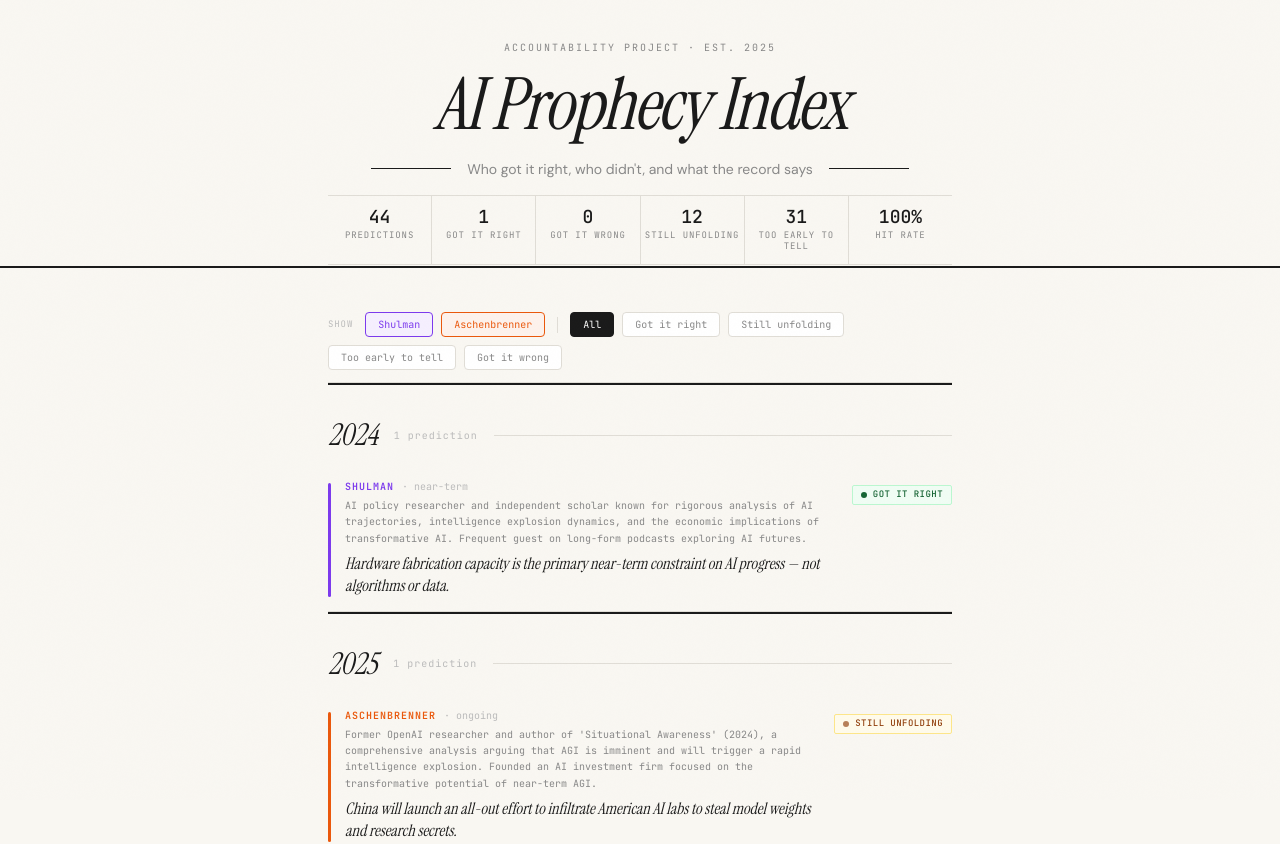
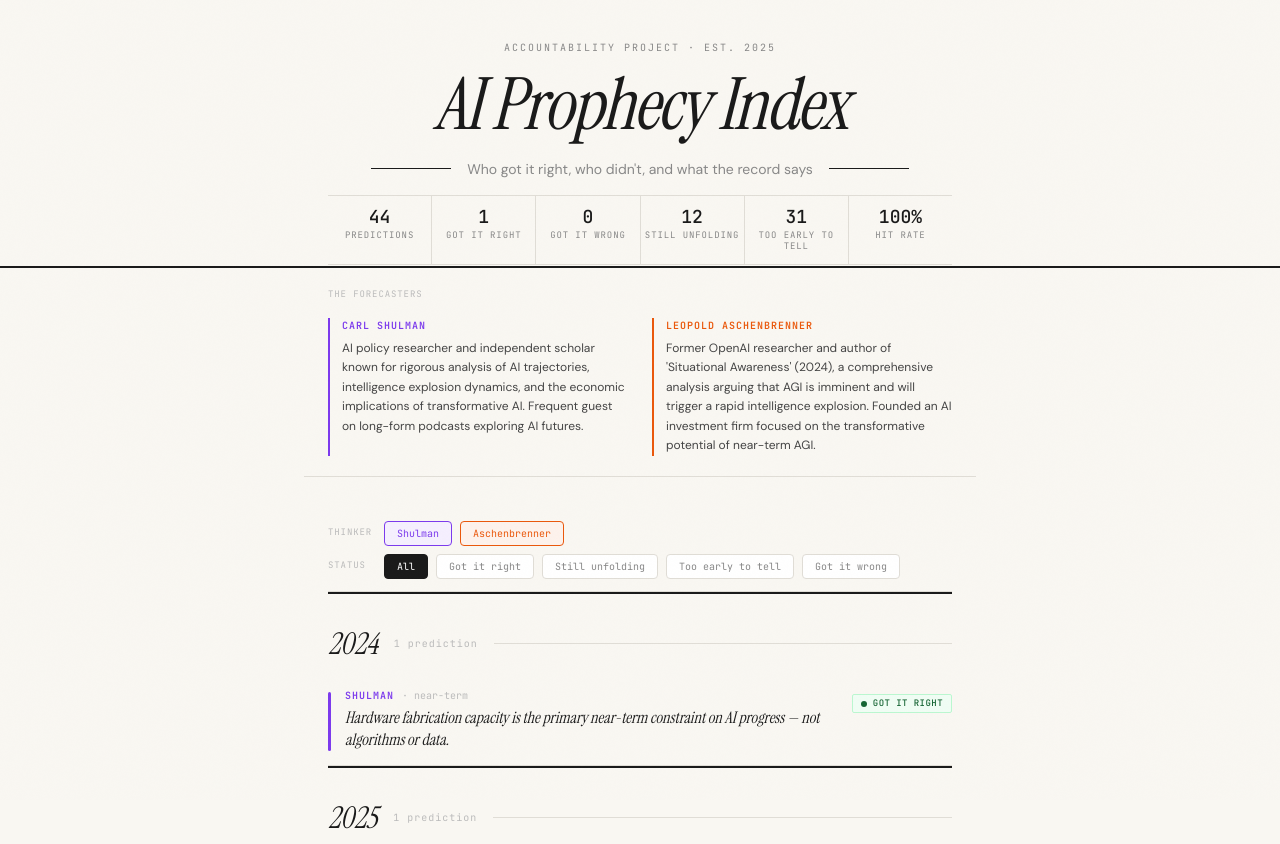
Before and after one commit to scott-cmd11/ai-prophecy-index, a Next.js app: page / in a window 1280 px wide. Shown: the top 844 px of the page. Built offline with nearby package versions, Linux system fonts and the light colour scheme.

Commit message:
feat: thinker bios in dedicated section, two-row filter bar

```diff
--- a/src/app/page.tsx
+++ b/src/app/page.tsx
@@ -1,4 +1,5 @@
 import { HeroSection } from "@/components/HeroSection";
+import { ThinkersSection } from "@/components/ThinkersSection";
 import { Timeline } from "@/components/Timeline";
 import { SummarySection } from "@/components/SummarySection";
 
@@ -6,6 +7,7 @@ export default function Home() {
   return (
     <main>
       <HeroSection />
+      <ThinkersSection />
       <Timeline />
       <SummarySection />
     </main>
--- a/src/components/FilterBar.tsx
+++ b/src/components/FilterBar.tsx
@@ -26,12 +26,13 @@ export function FilterBar({
 
   return (
     <div
-      className="flex flex-wrap items-center gap-2 py-3 border-b mb-0"
+      className="py-3 border-b mb-0"
       style={{ borderColor: "var(--rule-light)" }}
     >
-      {/* Thinker filters */}
-      <span className="font-mono text-[9px] uppercase tracking-widest text-[var(--text-faint)] mr-1">
-        Show
+      {/* Row 1: Thinker filters */}
+      <div className="flex items-center gap-2 mb-2">
+        <span className="font-mono text-[9px] uppercase tracking-widest text-[var(--text-faint)] w-12 flex-shrink-0">
+          Thinker
         </span>
         <button
           className={`${PILL_BASE} rounded-sm`}
@@ -55,11 +56,13 @@ export function FilterBar({
         >
           Aschenbrenner
         </button>
+      </div>
 
-      {/* Divider */}
-      <span className="h-4 w-px mx-1" style={{ background: "var(--rule-light)" }} />
-
-      {/* Status filters */}
+      {/* Row 2: Status filters */}
+      <div className="flex items-center gap-2">
+        <span className="font-mono text-[9px] uppercase tracking-widest text-[var(--text-faint)] w-12 flex-shrink-0">
+          Status
+        </span>
         <button
           className={`${PILL_BASE} rounded-sm ${activeStatuses === "all" ? PILL_ACTIVE : PILL_INACTIVE}`}
           onClick={() => onToggleStatus("all")}
@@ -80,5 +83,6 @@ export function FilterBar({
           </button>
         ))}
       </div>
+    </div>
   );
 }
--- /dev/null
+++ b/src/components/ThinkersSection.tsx
@@ -0,0 +1,42 @@
+import { shulman } from "@/data/shulman";
+import { aschenbrenner } from "@/data/aschenbrenner";
+
+export function ThinkersSection() {
+  return (
+    <div
+      className="mx-auto max-w-2xl px-6 py-5 border-b"
+      style={{ borderColor: "var(--rule-light)" }}
+    >
+      <p
+        className="font-mono text-[9px] uppercase tracking-widest mb-4"
+        style={{ color: "var(--text-faint)" }}
+      >
+        The forecasters
+      </p>
+      <div className="grid grid-cols-2 gap-6">
+        <div className="border-l-2 pl-3" style={{ borderColor: "var(--accent-shulman)" }}>
+          <p
+            className="font-mono text-[10px] font-semibold uppercase tracking-widest mb-1.5"
+            style={{ color: "var(--accent-shulman)" }}
+          >
+            {shulman.name}
+          </p>
+          <p className="text-xs leading-relaxed" style={{ color: "var(--text-secondary)" }}>
+            {shulman.bio}
+          </p>
+        </div>
+        <div className="border-l-2 pl-3" style={{ borderColor: "var(--accent-aschenbrenner)" }}>
+          <p
+            className="font-mono text-[10px] font-semibold uppercase tracking-widest mb-1.5"
+            style={{ color: "var(--accent-aschenbrenner)" }}
+          >
+            {aschenbrenner.name}
+          </p>
+          <p className="text-xs leading-relaxed" style={{ color: "var(--text-secondary)" }}>
+            {aschenbrenner.bio}
+          </p>
+        </div>
+      </div>
+    </div>
+  );
+}
--- a/src/components/TimelineCard.tsx
+++ b/src/components/TimelineCard.tsx
@@ -69,16 +69,6 @@ export function TimelineCard({
               </span>
             )}
           </div>
-
-          {/* Thinker bio — shown first time per year group */}
-          {showThinkerBio && (
-            <p
-              className="mb-1.5 font-mono text-[10px] leading-relaxed"
-              style={{ color: "var(--text-muted)" }}
-            >
-              {showThinkerBio}
-            </p>
-          )}
 
           {/* Claim */}
           <p
```
Lines whose indentation alone changed are shown as unchanged.
